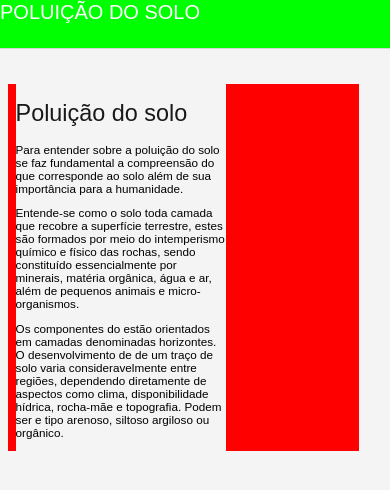
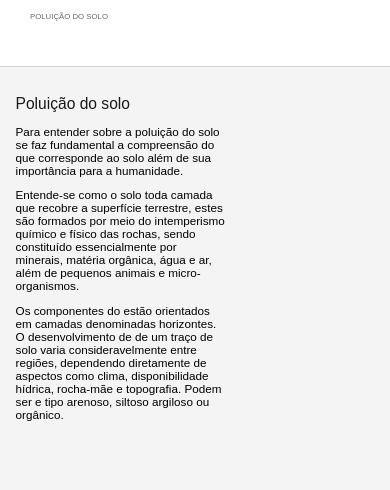
Before and after one commit to Saito-San014/aps-poluicao-do-solo, a website: page src/public/index.html in a window 390 px wide. Drawn offline with Linux system fonts and the light colour scheme.

Commit message:
mundaça nos estilos do menu e texto

```diff
--- a/src/public/estiloMenu.css
+++ b/src/public/estiloMenu.css
@@ -2,13 +2,12 @@
     #menu {
         width: 100%;
         height: fit-content;
-        background-color: #0f0;
+        background-color: #fff;
         position: fixed;
-        bottom: 0;
-        z-index: 1;
         border-bottom: 1px solid #D4D4D4;
         top: 0;
         left: 0;
+        z-index: 2;
     }
 
     #menu,
@@ -23,20 +22,20 @@
     }
 
     #menu li {
-        padding: 12x 30px;
         position: relative;
     }
 
     #menu a {
+        padding: 12px 30px;
         /*elementos flutuantes, altera padding*/
         float: left;
         /*Espaço dos elementos internos*/
-        color: #fff;
+        color: #67686B;
         /*cor texto*/
         text-transform: uppercase;
         /*MAIÚSCULAS*/
         font: 20px Arial;
-        line-height: 24px;
+        font-size: 2vw;
         /*fonte*/
         text-decoration: none;
         /*nenhum estilo adicional*/
@@ -52,7 +51,7 @@
     #menu {
         width: 100%;
         height: fit-content;
-        background-color: #0f0;
+        background-color: #fff;
         position: fixed;
         bottom: 0;
         z-index: 1;
@@ -82,7 +81,7 @@
         /*elementos flutuantes, altera padding*/
         float: left;
         /*Espaço dos elementos internos*/
-        color: #fff;
+        color: #67686B;
         /*cor texto*/
         text-transform: uppercase;
         /*MAIÚSCULAS*/
--- a/src/public/estiloTexto.css
+++ b/src/public/estiloTexto.css
@@ -8,7 +8,7 @@ body {
     width: 90%;
     display: flex;
     justify-content: center;
-    background-color: red;
+    background-color: #F4f4f4
 }
 #texto {
     padding: 0;
@@ -26,7 +26,7 @@ p {
 h1 {
     color: #19191C;
     font: 25px sans-serif;
-    font-size: 6vw;
+    font-size: 4vw;
 }
 
 #image {
```
